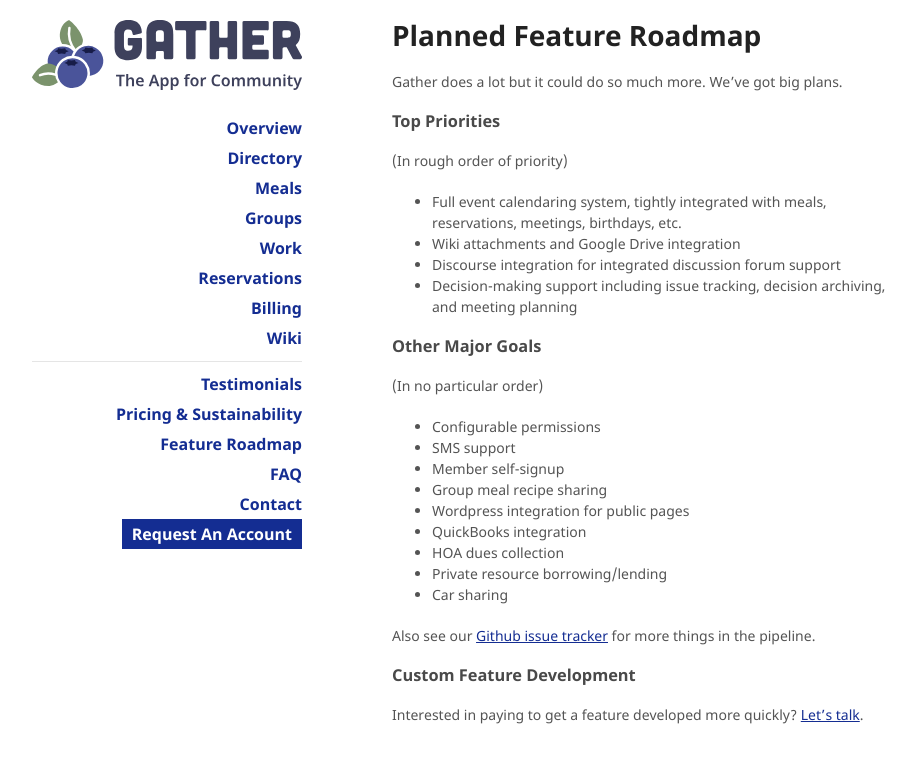
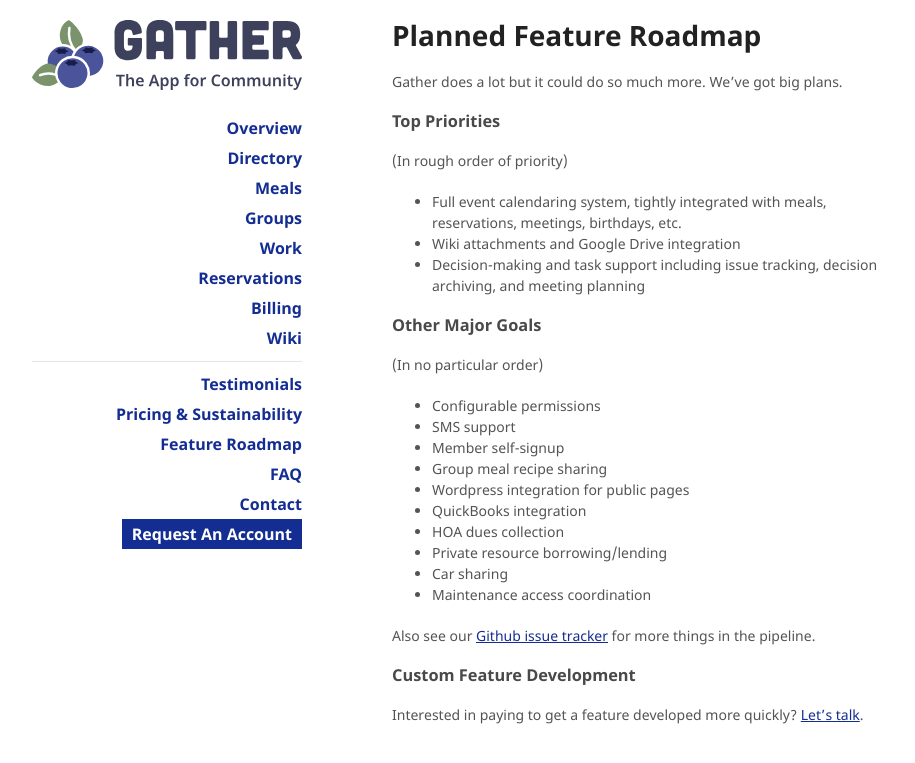
Before and after one commit to sassafrastech/gather-docs, a Jekyll site: the page built from roadmap.md, in a window 1280 px wide. Shown: the top 763 px of the page, without its empty margins (178-1093 px from the left). Built offline with Jekyll 4.4.1, drawn with Linux system fonts in a browser that asks for light colours; nearby versions of some CDN libraries; our own code applies the rules of GitHub Pages for plain Markdown files.

Commit message:
Update roadmap again

```diff
--- a/roadmap.md
+++ b/roadmap.md
@@ -8,8 +8,7 @@ Gather does a lot but it could do so much more. We've got big plans.
 
 * Full event calendaring system, tightly integrated with meals, reservations, meetings, birthdays, etc.
 * Wiki attachments and Google Drive integration
-* Discourse integration for integrated discussion forum support
-* Decision-making support including issue tracking, decision archiving, and meeting planning
+* Decision-making and task support including issue tracking, decision archiving, and meeting planning
 
 ### Other Major Goals
 
@@ -24,6 +23,7 @@ Gather does a lot but it could do so much more. We've got big plans.
 * HOA dues collection
 * Private resource borrowing/lending
 * Car sharing
+* Maintenance access coordination
 
 Also see our [Github issue tracker](https://github.com/gather-community/gather/issues?q=is%3Aopen+is%3Aissue+label%3Atype%3Aenhancement) for more things in the pipeline.
 
```
